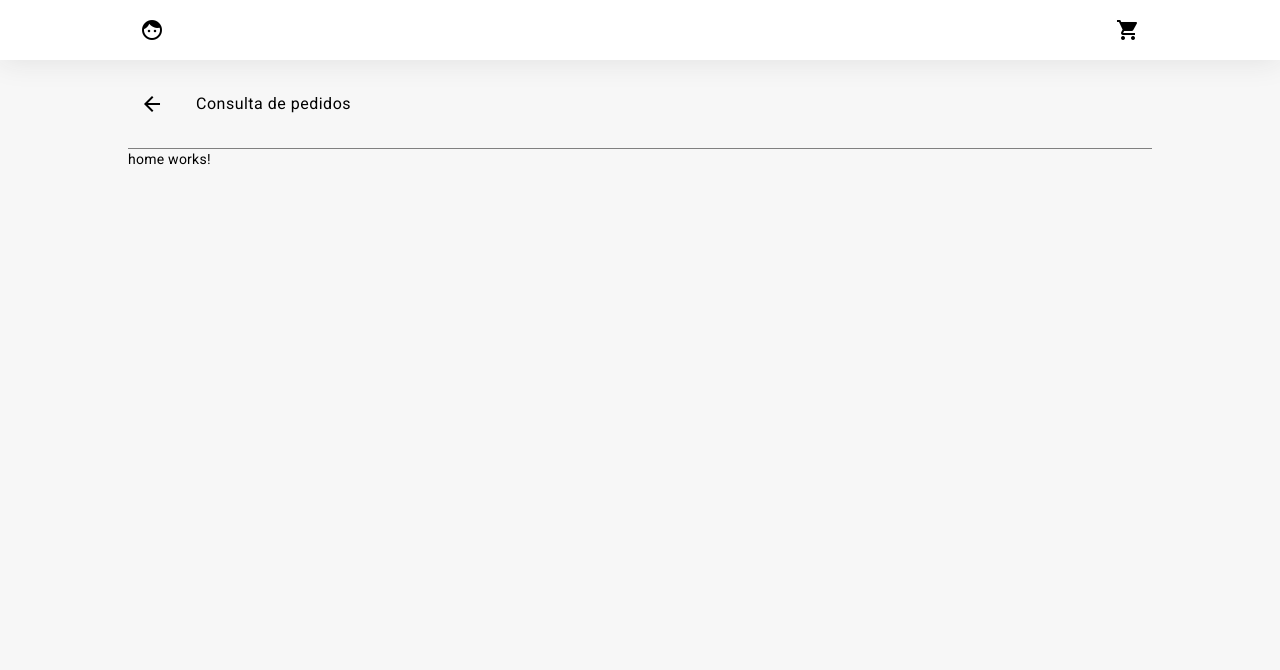
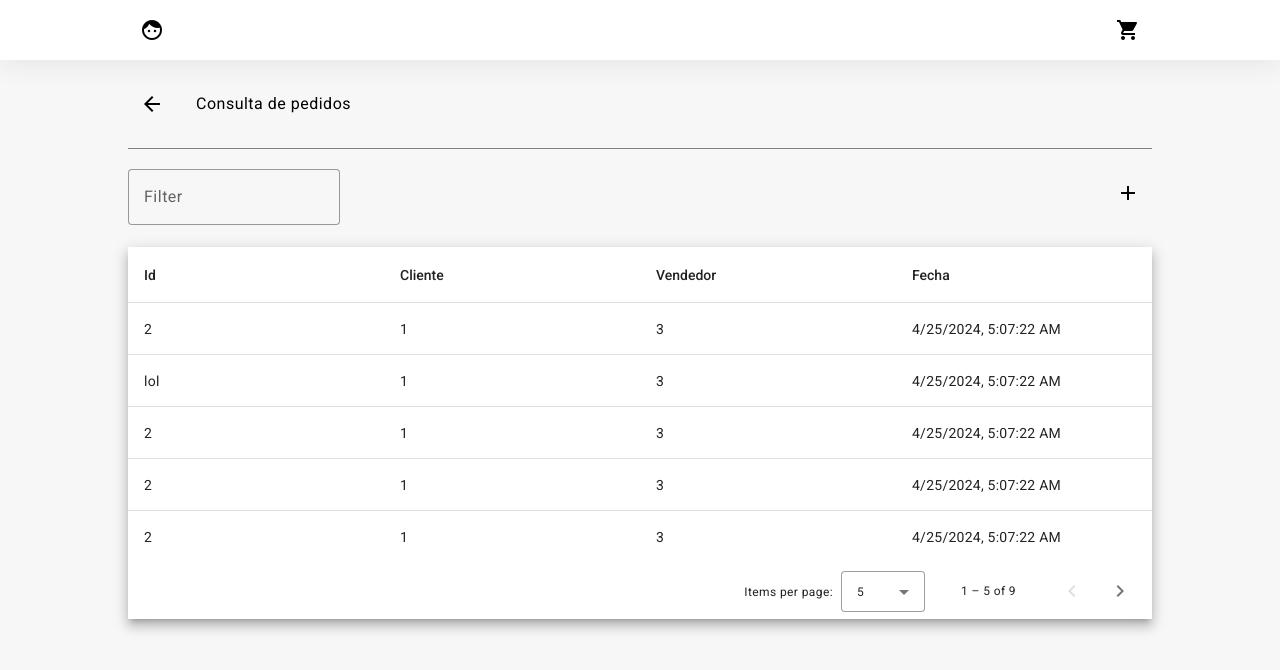
Before and after one commit to bdmtnz/TesAmerica.Front, an Angular app: page / in a window 1280 px wide. Shown: the top 670 px of the page. Built offline with nearby package versions, Linux system fonts and the light colour scheme.

Commit message:
Advanced home view

```diff
--- a/src/app/layout/layout.component.scss
+++ b/src/app/layout/layout.component.scss
@@ -1,7 +1,6 @@
 .page-content {
     width: 100%;
-    display: flex;
-    align-items: center;
     padding: 0 10%;
     box-sizing: border-box;
+    margin-top: 20px;
 }
--- a/src/app/layout/pages/home/home.component.html
+++ b/src/app/layout/pages/home/home.component.html
@@ -1 +1,47 @@
-<p>home works!</p>
+<div class="home-selector">
+    <div class="home-options">
+        <mat-form-field appearance="outline">
+            <input matInput (keyup)="applyFilter($event)" placeholder="Filter">
+        </mat-form-field>
+        <div class="home-buttons">
+            <button mat-icon-button>
+                <mat-icon>add</mat-icon>
+            </button>
+        </div>
+    </div>
+
+    <div class="mat-elevation-z8">
+        <table mat-table [dataSource]="dataSource" matSort>
+
+          <!-- ID Column -->
+          <ng-container matColumnDef="id">
+            <th mat-header-cell *matHeaderCellDef mat-sort-header> Id </th>
+            <td mat-cell *matCellDef="let row"> {{row.id}} </td>
+          </ng-container>
+
+          <!-- Progress Column -->
+          <ng-container matColumnDef="clientId">
+            <th mat-header-cell *matHeaderCellDef mat-sort-header> Cliente </th>
+            <td mat-cell *matCellDef="let row"> {{row.clientId}} </td>
+          </ng-container>
+
+          <!-- Name Column -->
+          <ng-container matColumnDef="sellerId">
+            <th mat-header-cell *matHeaderCellDef mat-sort-header> Vendedor </th>
+            <td mat-cell *matCellDef="let row"> {{row.sellerId}} </td>
+          </ng-container>
+
+          <!-- Color Column -->
+          <ng-container matColumnDef="date">
+            <th mat-header-cell *matHeaderCellDef mat-sort-header> Fecha </th>
+            <td mat-cell *matCellDef="let row"> {{row.date.toLocaleString()}} </td>
+          </ng-container>
+
+          <tr mat-header-row *matHeaderRowDef="displayedColumns"></tr>
+          <tr mat-row *matRowDef="let row; columns: displayedColumns;">
+          </tr>
+        </table>
+
+        <mat-paginator [pageSizeOptions]="[5, 10, 25, 100]"></mat-paginator>
+    </div>
+</div>
--- a/src/app/layout/pages/home/home.component.scss
+++ b/src/app/layout/pages/home/home.component.scss
@@ -0,0 +1,21 @@
+.home-selector {
+    width: 100%;
+
+    .home-options {
+        display: flex;
+        justify-content: space-between;
+    }
+
+    table {
+        width: 100%;
+    }
+
+    .mat-form-field {
+        font-size: 14px;
+        width: 100%;
+    }
+
+    td, th {
+        width: 25%;
+    }
+}
--- a/src/app/layout/pages/home/home.component.ts
+++ b/src/app/layout/pages/home/home.component.ts
@@ -1,12 +1,108 @@
-import { Component } from '@angular/core';
+import { AfterViewInit, Component, OnInit, ViewChild } from '@angular/core';
+import { IOrder } from '../../../shared/models/order';
+import { MatTableDataSource, MatTableModule } from '@angular/material/table';
+import { MatPaginator, MatPaginatorModule } from '@angular/material/paginator';
+import { MatSort, MatSortModule } from '@angular/material/sort';
+import { MatFormFieldModule } from '@angular/material/form-field';
+import { MatInputModule } from '@angular/material/input';
+import { MatIconModule } from '@angular/material/icon';
+import { MatButtonModule } from '@angular/material/button';
 
 @Component({
   selector: 'app-home',
   standalone: true,
-  imports: [],
+  imports: [
+    MatTableModule,
+    MatPaginatorModule,
+    MatSortModule,
+    MatFormFieldModule,
+    MatInputModule,
+    MatIconModule,
+    MatButtonModule
+  ],
   templateUrl: './home.component.html',
   styleUrl: './home.component.scss'
 })
-export class HomeComponent {
+export class HomeComponent implements AfterViewInit {
+  displayedColumns: string[] = ['id', 'clientId', 'sellerId', 'date'];
+  dataSource: MatTableDataSource<IOrder>;
 
+  @ViewChild(MatPaginator) paginator!: MatPaginator;
+  @ViewChild(MatSort) sort!: MatSort;
+
+  constructor() {
+    let data: IOrder[] = [
+      {
+        clientId: '1',
+        date: new Date(),
+        id: '2',
+        sellerId: '3'
+      },
+      {
+        clientId: '1',
+        date: new Date(),
+        id: 'lol',
+        sellerId: '3'
+      },
+      {
+        clientId: '1',
+        date: new Date(),
+        id: '2',
+        sellerId: '3'
+      },
+      {
+        clientId: '1',
+        date: new Date(),
+        id: '2',
+        sellerId: '3'
+      },
+      {
+        clientId: '1',
+        date: new Date(),
+        id: '2',
+        sellerId: '3'
+      },
+      {
+        clientId: '1',
+        date: new Date(),
+        id: '2',
+        sellerId: '3'
+      },
+      {
+        clientId: '1',
+        date: new Date(),
+        id: '2',
+        sellerId: '3'
+      },
+      {
+        clientId: '8',
+        date: new Date(),
+        id: '2',
+        sellerId: '3'
+      },
+      {
+        clientId: '1',
+        date: new Date(),
+        id: '2',
+        sellerId: '3'
+      }
+    ]
+
+    // Assign the data to the data source for the table to render
+    this.dataSource = new MatTableDataSource(data);
+  }
+
+  ngAfterViewInit(): void {
+    this.dataSource.paginator = this.paginator;
+    this.dataSource.sort = this.sort;
+  }
+
+  applyFilter(event: any) {
+    let filterValue = event.target.value
+    this.dataSource.filter = filterValue.trim().toLowerCase();
+
+    if (this.dataSource.paginator) {
+      this.dataSource.paginator.firstPage();
+    }
+  }
 }
--- /dev/null
+++ b/src/app/shared/models/department.ts
@@ -0,0 +1,5 @@
+export interface IDepartmentReport {
+    departmentId: string,
+    departmentName: string,
+    sales: number
+}
```
Also changed, not shown: src/app/shared/models/seller.ts (+9 -0 lines).
